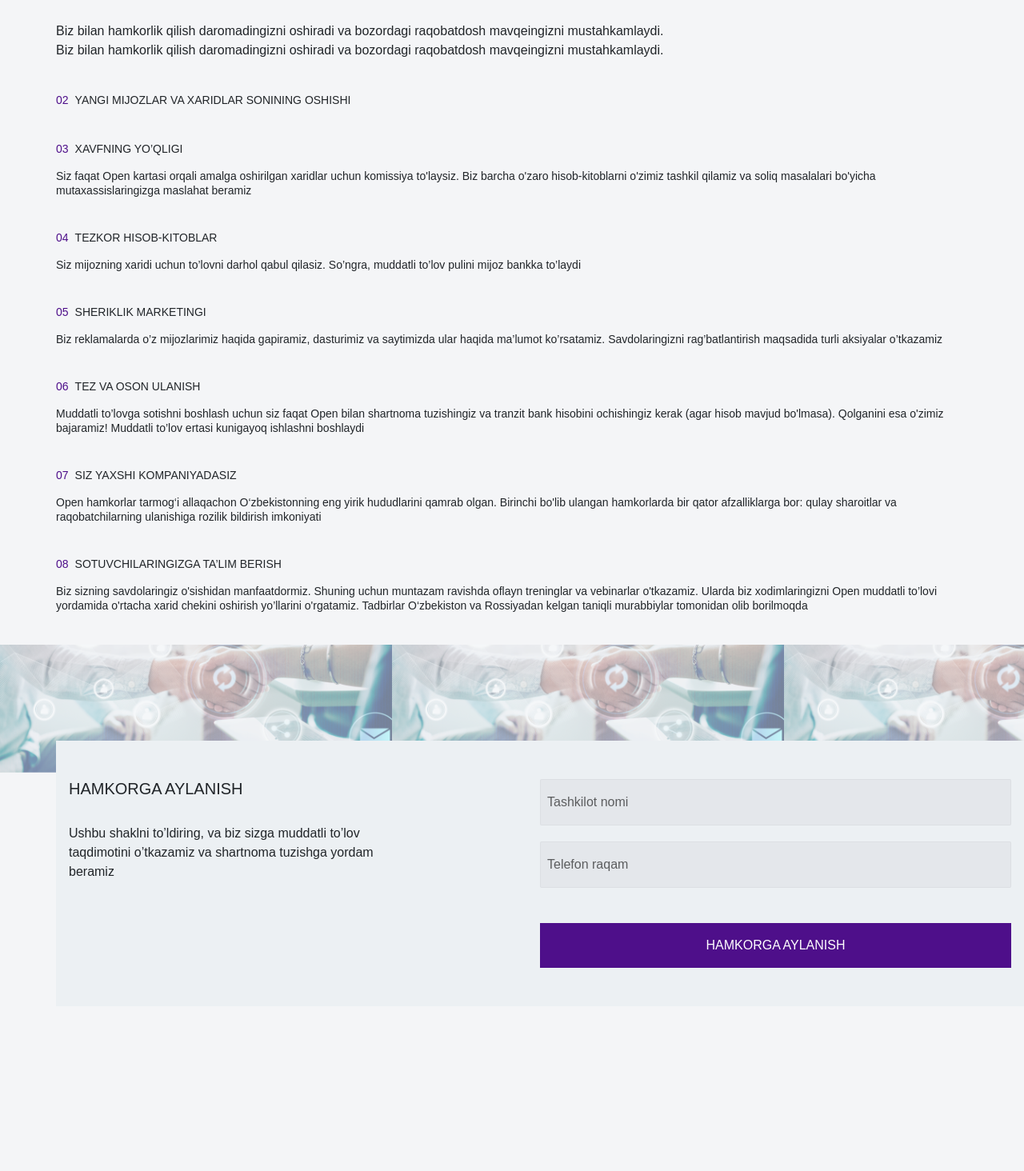
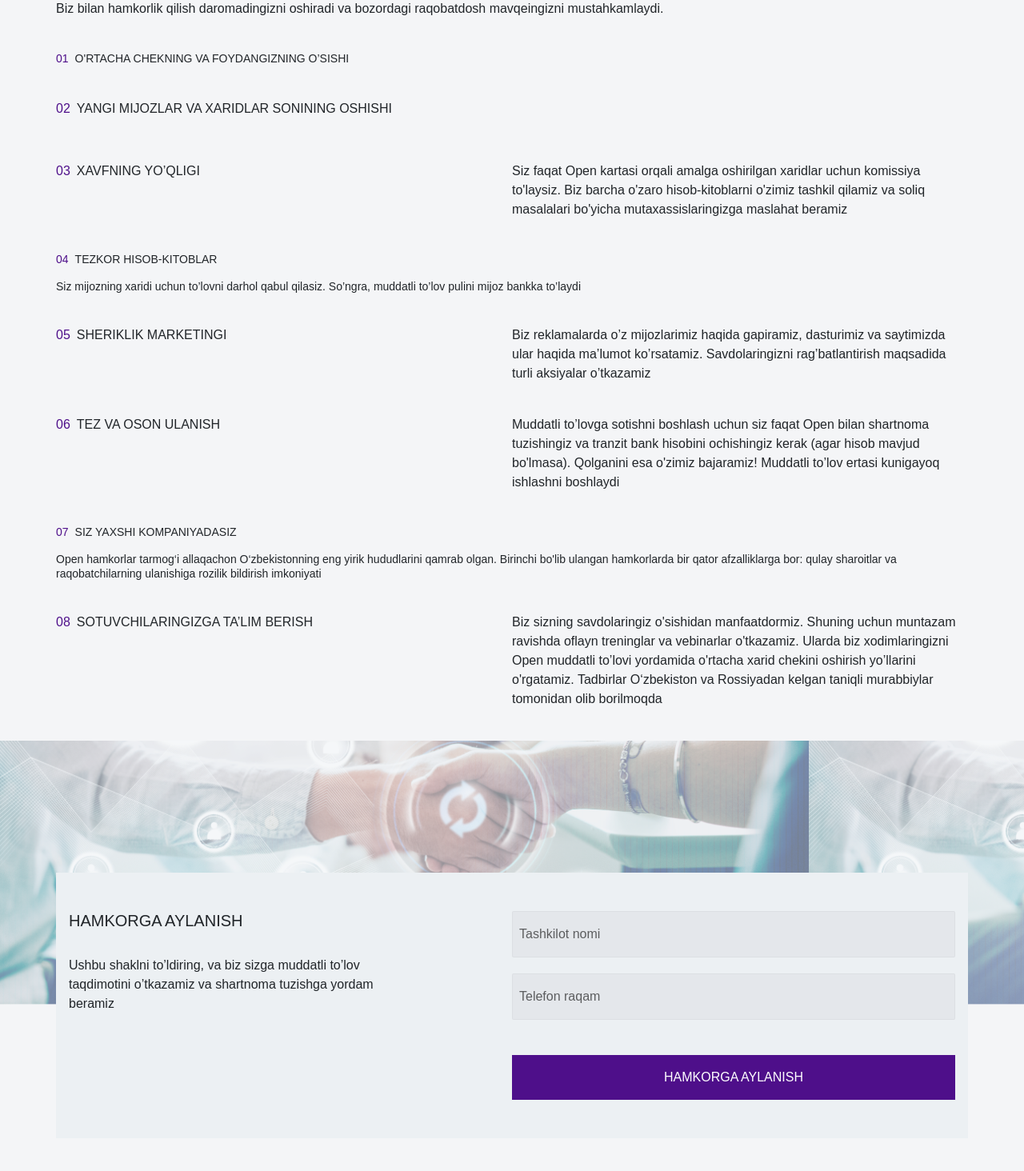
Before and after one commit to RamazonovDeveloper/OpenRassrochkaNew, a React (Create React App) app: page / in a window 1280 px wide. Shown: the part 965-2429 px from the top of the page at 80% size. Built offline with nearby package versions, Linux system fonts and the light colour scheme.

Commit message:
changed card media

```diff
--- a/src/App.css
+++ b/src/App.css
@@ -60,5 +60,7 @@
 
 .footer {
     background: url('./assets/foot_img.png');
-    background-size: contain;
+    background-size: cover;
+    background-repeat: no-repeat;
+    background-position: center;
 }
--- a/src/App.js
+++ b/src/App.js
@@ -1,5 +1,7 @@
 import { useState } from "react";
 import "./App.css";
+
+import SerciseItemTemplate from "./components/SerciseItemTemplate"
 
 import ruFlag from "./assets/Flag.png";
 import uzFlag from "./assets/bayroq.png";
@@ -80,10 +82,6 @@ function App() {
         <div className="flex text-main_color font-medium text-[14px] mb-10">
           <p className="uppercase">{langData.service_name}</p>
         </div>
-        <p className="uppercase text-[25px] text-main_color leading-7 font-light">
-          Open <span className="text-black">muddatli kartasi</span> - Bu
-          biznesingiz o’sishi va rivojlanishi
-        </p>
         <div className="text-base mt-4 font-medium">
           {/* <p className='uppercase text-[25px] text-main_color leading-7 font-light'>Open <span className='text-black'>muddatli kartasi</span> - Bu biznesingiz o’sishi va rivojlanishi</p> */}
           {lang === "uz" ? (
@@ -107,19 +105,14 @@ function App() {
       </div>
 
       <div className="container">
-        <p className="uppercase text-[14px] font-medium my-10">
-          <span className="text-main_color mr-2">02</span>
-          {langData.service_item2_title}
-        </p>
       <div className="my-10 font-medium">
           <p className="uppercase text-[14px] font-medium mb-[14px]">
-            <span className="text-main_color mr-2">03</span>
-            {langData.service_item3_title}
-          </p>
-          <p className="leading-[18px] text-[14px]">
-            {langData.service_item3_text}
+            <span className="text-main_color mr-2">01</span>
+            {langData.service_item1_title}
           </p>
         </div>
+        <SerciseItemTemplate itemNum={"02"} itemTitle={langData.service_item2_title}/>
+        <SerciseItemTemplate itemNum={"03"} itemTitle={langData.service_item3_title} itemText={langData.service_item3_text}/>
         <div className="my-10 font-medium">
           <p className="uppercase text-[14px] font-medium mb-[14px]">
             <span className="text-main_color mr-2">04</span>
@@ -129,24 +122,8 @@ function App() {
             {langData.service_item4_text}
           </p>
         </div>
-        <div className="my-10 font-medium">
-          <p className="uppercase text-[14px] font-medium mb-[14px]">
-            <span className="text-main_color mr-2">05</span>
-            {langData.service_item5_title}
-          </p>
-          <p className="leading-[18px] text-[14px]">
-            {langData.service_item5_text}
-          </p>
-        </div>
-        <div className="my-10 font-medium">
-          <p className="uppercase text-[14px] font-medium mb-[14px]">
-            <span className="text-main_color mr-2">06</span>
-            {langData.service_item6_title}
-          </p>
-          <p className="leading-[18px] text-[14px]">
-            {langData.service_item6_text}
-          </p>
-        </div>
+        <SerciseItemTemplate itemNum={"05"} itemTitle={langData.service_item5_title} itemText={langData.service_item5_text}/>
+        <SerciseItemTemplate itemNum={"06"} itemTitle={langData.service_item6_title} itemText={langData.service_item6_text}/>
         <div className="my-10 font-medium">
           <p className="uppercase text-[14px] font-medium mb-[14px]">
             <span className="text-main_color mr-2">07</span>
@@ -156,20 +133,14 @@ function App() {
             {langData.service_item7_text}
           </p>
         </div>
-        <div className="my-10 font-medium">
-          <p className="uppercase text-[14px] font-medium mb-[14px]">
-            <span className="text-main_color mr-2">08</span>
-            {langData.service_item8_title}
-          </p>
-          <p className="leading-[18px] text-[14px]">
-            {langData.service_item8_text}
-          </p>
-        </div>
+        <SerciseItemTemplate itemNum={"08"} itemTitle={langData.service_item8_title} itemText={langData.service_item8_text}/>
       </div>
 
-      <div className="form_section relative h-[160px]">
-        <div className="container">
-          <div className="form_section_card xs:py-[40px] xs:px-[10px] sm:py-12 sm:px-4 bg-gray_form absolute top-3/4 md:flex">
+      <div className="form_section xs:h-[160px] sm:h-[200px] md:h-[250px] lg:h-[330px]">
+        <div className="container ">
+
+          <div className="relative xs:h-[160px] sm:h-[200px] md:h-[250px] lg:h-[330px]">
+            <div className="form_section_card xs:py-[40px] xs:px-[10px] sm:py-12 sm:px-4 bg-gray_form absolute top-1/2 md:flex">
               <div className="md:w-1/2">
                 <h3 className="font-medium text-base uppercase sm:text-[18px] lg:text-[20px]">
                   {langData.partners_header}
@@ -198,6 +169,7 @@ function App() {
             </div>
           </div>
         </div>
+      </div>
 
       <div className="footer mt-[500px] py-[78px]">
         <div className="container">
--- /dev/null
+++ b/src/components/SerciseItemTemplate.js
@@ -0,0 +1,17 @@
+import React from 'react'
+
+export default function SerciseItemTemplate({itemNum, itemTitle, itemText}) {
+  return (
+    <div className="my-10 font-medium md:flex">
+        <p className="uppercase xs:text-sm sm:text-base font-medium mb-[14px] md:w-1/2">
+        <span className="text-main_color mr-2">{itemNum}</span>
+            {itemTitle}
+        {/* {langData.service_item3_title} */}
+        </p>
+        <p className="leading-[18px] xs:text-sm sm:text-base sm:w-5/6 sm:ml-auto md:w-1/2">
+            {itemText}
+        {/* {langData.service_item3_text} */}
+        </p>
+    </div>
+  )
+}
```
Lines whose indentation alone changed are shown as unchanged.
